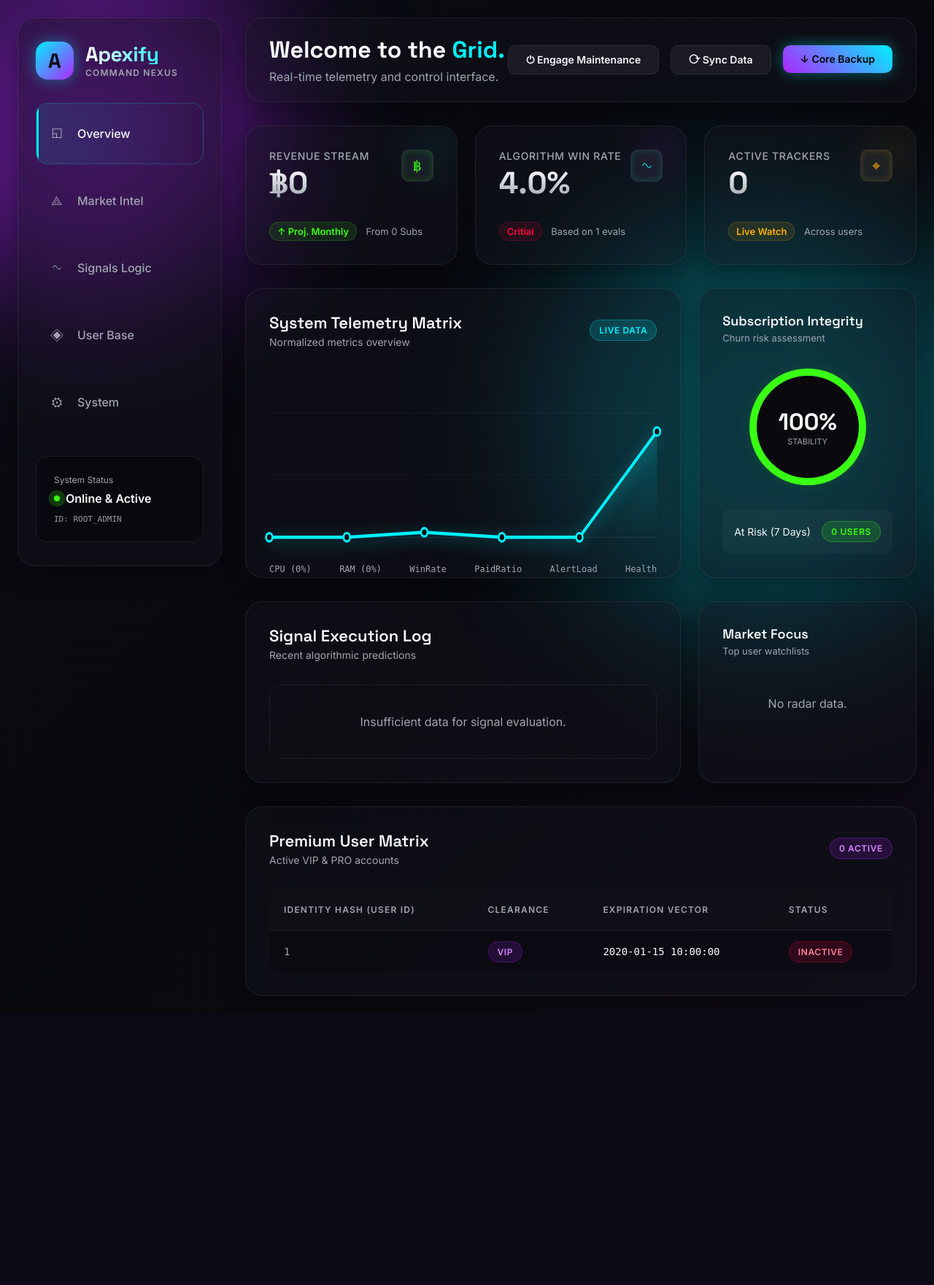
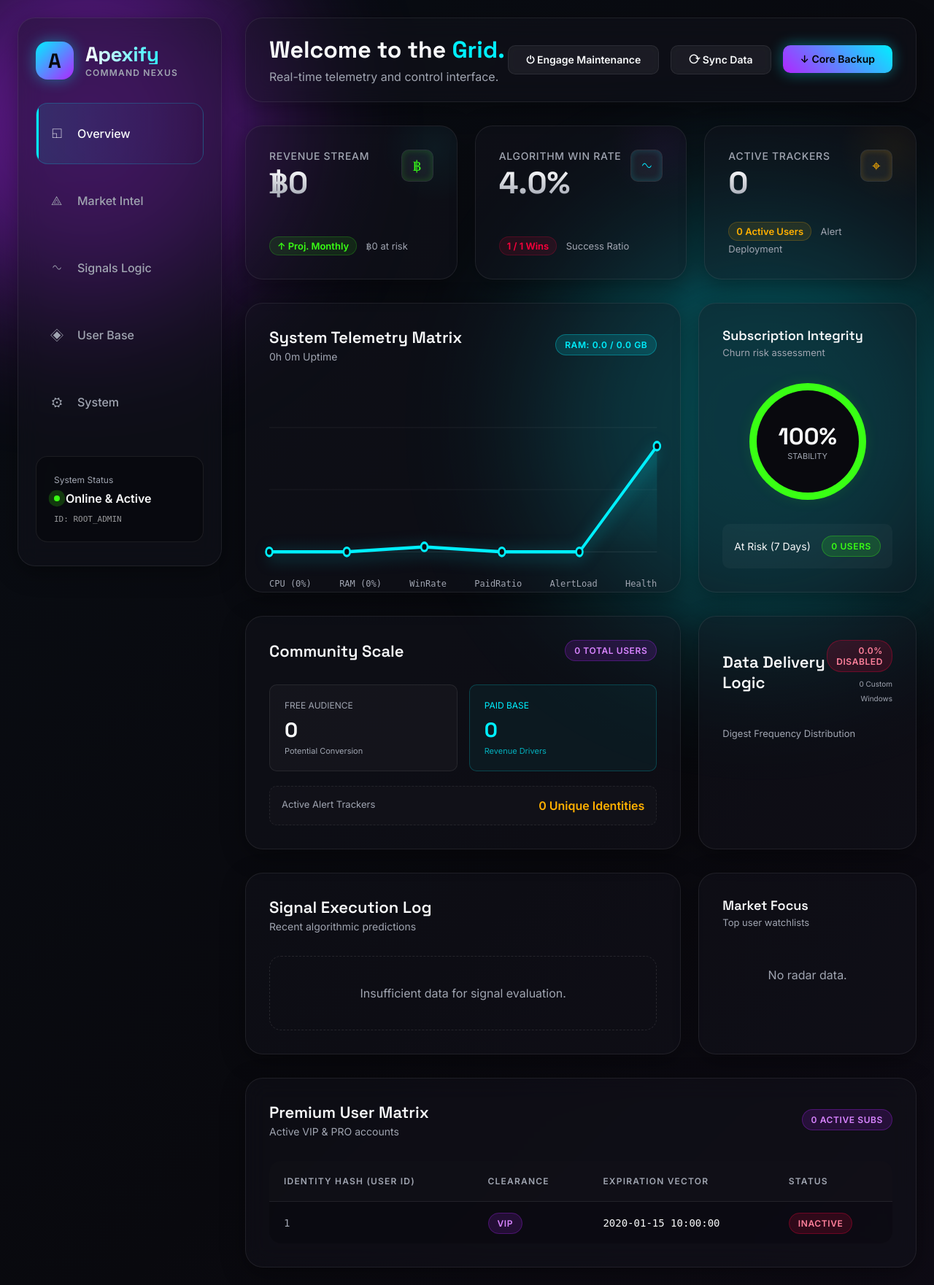
Before and after one commit to ponrov2307-sketch/Apexify, a Flask app: template templates/admin_dashboard.html in a window 1280 px wide. Shown: the whole page at 73% size. Before the commit the page ends 1365 px from the top, so only its background shows below. Run offline with Flask 3, Linux system fonts and the light colour scheme; the template is opened without the code that fills it: most values are stand-ins (such as "Sample title", 1, 10 or a date in 2020); parts of the project's set-up code (start-up, migrations or seed data) failed here and were passed over.

Commit message:
Apexify Auto Sync: 2026-03-20 00:54:11

```diff
--- a/templates/admin_dashboard.html
+++ b/templates/admin_dashboard.html
@@ -646,6 +646,7 @@
   {% set maintenance = maintenance | default({}, true) %}
 
   {% set total_users = user_stats.get("total_users", 0) or 0 %}
+  {% set free_users = user_stats.get("free_users", 0) or 0 %}
   {% set vip_users = user_stats.get("vip_users", 0) or 0 %}
   {% set pro_users = user_stats.get("pro_users", 0) or 0 %}
   {% set estimated_revenue = user_stats.get("estimated_monthly_revenue", 0) or 0 %}
@@ -656,18 +657,30 @@
   {% set expiring_7 = expiring_members.get("expiring_7_days", 0) or 0 %}
   {% set renewal_risk = ((expiring_7 / paid_total) * 100) if paid_total else 0 %}
   {% set renewal_health = (100 - renewal_risk) if paid_total else 100 %}
+  {% set revenue_at_risk = expiring_members.get("revenue_at_risk_7_days", 0) or 0 %}
 
   {% set notifications_total = notification_settings.get("total_settings", 0) or 0 %}
   {% set notifications_off = notification_settings.get("notifications_off", 0) or 0 %}
   {% set notifications_off_pct = ((notifications_off / notifications_total) * 100) if notifications_total else 0 %}
+  {% set custom_windows = notification_settings.get("custom_windows", 0) or 0 %}
+  {% set digest_distribution = notification_settings.get("distribution", []) %}
 
   {% set total_alerts = price_alerts.get("total_alerts", 0) or 0 %}
+  {% set alert_unique_users = price_alerts.get("unique_users", 0) or 0 %}
 
   {% set win_rate = performance.get("win_rate", 0) or 0 %}
+  {% set win_count = performance.get("win_count", 0) or 0 %}
   {% set total_eval_count = performance.get("total_count", 0) or 0 %}
 
   {% set cpu = system_health.get("cpu_usage", 0) or 0 %}
   {% set ram = system_health.get("ram_percent", 0) or 0 %}
+  {% set ram_used = system_health.get("ram_used_gb", 0) or 0 %}
+  {% set ram_total = system_health.get("ram_total_gb", 0) or 0 %}
+  {% set uptime_seconds = system_health.get("uptime_seconds", 0) or 0 %}
+
+  {% set uptime_days = uptime_seconds // 86400 %}
+  {% set uptime_hours = (uptime_seconds % 86400) // 3600 %}
+  {% set uptime_mins = (uptime_seconds % 3600) // 60 %}
 
   <!-- Generate SVG Points safely -->
   {% set chart_metrics = [ cpu, ram, win_rate, paid_share, (total_alerts/10 if total_alerts < 1000 else 100), 85 ] %}
@@ -765,7 +778,7 @@
           </div>
           <div>
             <span class="kpi-trend">↑ Proj. Monthly</span>
-            <span style="color: var(--text-muted); font-size: 13px; margin-left: 8px;">From {{ paid_total }} Subs</span>
+            <span style="color: var(--text-muted); font-size: 13px; margin-left: 8px;">฿{{ '{:,.0f}'.format(revenue_at_risk) }} at risk</span>
           </div>
         </article>
 
@@ -779,9 +792,9 @@
           </div>
           <div>
             <span class="kpi-trend" style="{{ 'color: var(--accent-danger); background: rgba(255,0,60,0.1); border-color: rgba(255,0,60,0.2);' if win_rate < 50 else '' }}">
-              {{ 'Critial' if win_rate < 50 else 'Optimal' }}
+              {{ win_count }} / {{ total_eval_count }} Wins
             </span>
-            <span style="color: var(--text-muted); font-size: 13px; margin-left: 8px;">Based on {{ total_eval_count }} evals</span>
+            <span style="color: var(--text-muted); font-size: 13px; margin-left: 8px;">Success Ratio</span>
           </div>
         </article>
 
@@ -795,9 +808,9 @@
           </div>
           <div>
             <span class="kpi-trend" style="color: var(--accent-warning); background: rgba(255,176,0,0.1); border-color: rgba(255,176,0,0.2);">
-              Live Watch
+              {{ alert_unique_users }} Active Users
             </span>
-            <span style="color: var(--text-muted); font-size: 13px; margin-left: 8px;">Across users</span>
+            <span style="color: var(--text-muted); font-size: 13px; margin-left: 8px;">Alert Deployment</span>
           </div>
         </article>
 
@@ -811,9 +824,13 @@
           <div class="panel-header">
             <div>
               <h3 class="panel-title">System Telemetry Matrix</h3>
-              <p style="color: var(--text-muted); margin: 4px 0 0 0; font-size: 14px;">Normalized metrics overview</p>
+              <p style="color: var(--text-muted); margin: 4px 0 0 0; font-size: 14px;">
+                {% if uptime_days > 0 %}{{ uptime_days }}d {% endif %}{{ uptime_hours }}h {{ uptime_mins }}m Uptime
+              </p>
             </div>
-            <span class="badge badge-cyan">Live Data</span>
+            <span class="badge badge-cyan">
+              RAM: {{ '%.1f'|format(ram_used) }} / {{ '%.1f'|format(ram_total) }} GB
+            </span>
           </div>
 
           <div class="chart-container">
@@ -880,6 +897,60 @@
 
       </section>
 
+      <!-- User Base & Notification Insights -->
+      <section class="dashboard-bento animate-4" id="users">
+
+        <!-- Community Scale -->
+        <article class="glass-card panel">
+          <div class="panel-header">
+            <h3 class="panel-title">Community Scale</h3>
+            <span class="badge badge-purple">{{ total_users }} Total Users</span>
+          </div>
+
+          <div style="display: grid; grid-template-columns: 1fr 1fr; gap: 16px;">
+            <div style="padding: 20px; background: rgba(255,255,255,0.03); border-radius: var(--radius-sm); border: 1px solid var(--glass-border);">
+              <div style="font-size: 12px; color: var(--text-muted); text-transform: uppercase; margin-bottom: 8px;">Free Audience</div>
+              <div style="font: 700 28px var(--display); color: var(--text);">{{ free_users }}</div>
+              <div style="font-size: 11px; color: var(--text-muted); margin-top: 4px;">Potential Conversion</div>
+            </div>
+            <div style="padding: 20px; background: rgba(0, 240, 255, 0.05); border-radius: var(--radius-sm); border: 1px solid rgba(0, 240, 255, 0.2);">
+              <div style="font-size: 12px; color: var(--accent-primary); text-transform: uppercase; margin-bottom: 8px;">Paid Base</div>
+              <div style="font: 700 28px var(--display); color: var(--accent-primary);">{{ paid_total }}</div>
+              <div style="font-size: 11px; color: var(--accent-primary); opacity: 0.7; margin-top: 4px;">Revenue Drivers</div>
+            </div>
+          </div>
+
+          <div style="margin-top: 20px; padding: 16px; background: rgba(255,255,255,0.02); border-radius: var(--radius-sm); border: 1px dashed var(--glass-border); display: flex; justify-content: space-between;">
+            <span style="font-size: 13px; color: var(--text-muted);">Active Alert Trackers</span>
+            <span style="font-weight: 700; color: var(--accent-warning);">{{ alert_unique_users }} Unique Identities</span>
+          </div>
+        </article>
+
+        <!-- Notification Insights -->
+        <article class="glass-card panel">
+          <div class="panel-header">
+            <h3 class="panel-title">Data Delivery Logic</h3>
+            <div style="text-align: right;">
+              <span class="badge badge-red" style="display: block; margin-bottom: 4px;">{{ '%.1f'|format(notifications_off_pct) }}% Disabled</span>
+              <span style="font-size: 10px; color: var(--text-muted);">{{ custom_windows }} Custom Windows</span>
+            </div>
+          </div>
+
+          <div style="display: flex; flex-direction: column; gap: 12px;">
+            <p style="font-size: 13px; color: var(--text-muted); margin: 0 0 8px 0;">Digest Frequency Distribution</p>
+            <div style="display: grid; grid-template-columns: repeat(4, 1fr); gap: 8px;">
+              {% for bucket in digest_distribution %}
+                <div style="text-align: center; padding: 12px 8px; background: rgba(255,255,255,0.03); border-radius: var(--radius-sm); border: 1px solid var(--glass-border);">
+                  <div style="font-size: 10px; color: var(--text-muted); text-transform: uppercase;">{{ bucket.label | default('-', true) }}</div>
+                  <div style="font: 700 18px var(--display); color: var(--accent-primary); margin-top: 4px;">{{ bucket.count | default(0, true) }}</div>
+                </div>
+              {% endfor %}
+            </div>
+          </div>
+        </article>
+
+      </section>
+
       <!-- Bento Grid 2 -->
       <section class="dashboard-bento animate-4" id="market">
 
@@ -899,17 +970,17 @@
                   <tr>
                     <th>Asset</th>
                     <th>Logic</th>
-                    <th>Target</th>
+                    <th>Execution Time</th>
                     <th>Result</th>
                     <th>Outcome</th>
                   </tr>
                 </thead>
                 <tbody>
-                  {% for item in performance.get("entries", [])[:5] %}
+                  {% for item in performance.get("entries", [])[:8] %}
                     <tr>
                       <td data-label="Asset" class="symbol-text">{{ item.symbol | default('-', true) }}</td>
                       <td data-label="Logic" style="color: var(--accent-primary);">{{ item.alert_type | default('-', true) }}</td>
-                      <td data-label="Target" style="font-family: monospace;">{{ '%.2f'|format(item.start_price | default(0, true)) }}</td>
+                      <td data-label="Time" style="font-size: 12px; color: var(--text-muted); font-family: monospace;">{{ item.timestamp | default('-', true) }}</td>
                       <td data-label="Result" style="color: {{ 'var(--accent-success)' if (item.diff_pct | default(0)) > 0 else 'var(--accent-danger)' }}">
                         {{ '%+.2f'|format(item.diff_pct | default(0, true)) }}%
                       </td>
@@ -937,7 +1008,7 @@
 
           {% if top_watched.get("items") %}
             <div class="data-list">
-              {% for item in top_watched.get("items", [])[:5] %}
+              {% for item in top_watched.get("items", [])[:8] %}
                 <div class="data-item">
                   <div class="data-info">
                     <h4 class="symbol-text">{{ item.symbol | default('N/A', true) }}</h4>
@@ -964,7 +1035,7 @@
             <h3 class="panel-title">Premium User Matrix</h3>
             <p style="color: var(--text-muted); margin: 4px 0 0 0; font-size: 14px;">Active VIP & PRO accounts</p>
           </div>
-          <span class="badge badge-purple">{{ paid_total }} Active</span>
+          <span class="badge badge-purple">{{ paid_total }} Active Subs</span>
         </div>
 
         {% if paid_users %}
```
